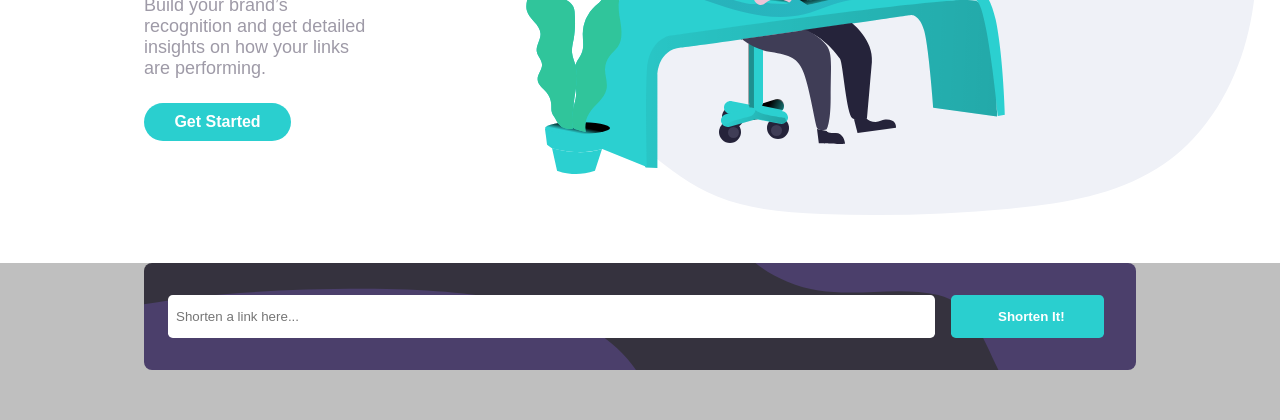
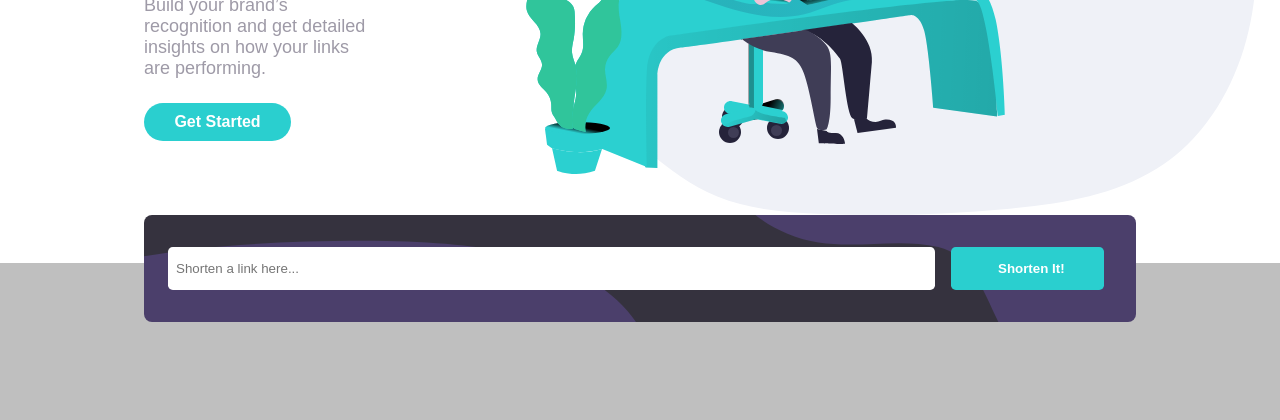
Before and after one commit to Samwelomwenga/url-shortening-api, a plain HTML site: page index.html in a window 1280 px wide. Shown: the part 380-800 px from the top of the page. Drawn offline with Linux system fonts and the light colour scheme; a web font is replaced by a local one.

Commit message:
feat shorten-url div

```diff
--- a/styles.css
+++ b/styles.css
@@ -138,6 +138,7 @@ p {
   margin-top: 1rem;
   margin-bottom: 4rem;
   border-radius: 0.5rem;
+  transform: translateY(-3rem);
   background-color: var(--neutral-Very-Dark-Blue);
   background-image: url("images/bg-shorten-mobile.svg");
   background-repeat: no-repeat;
```
